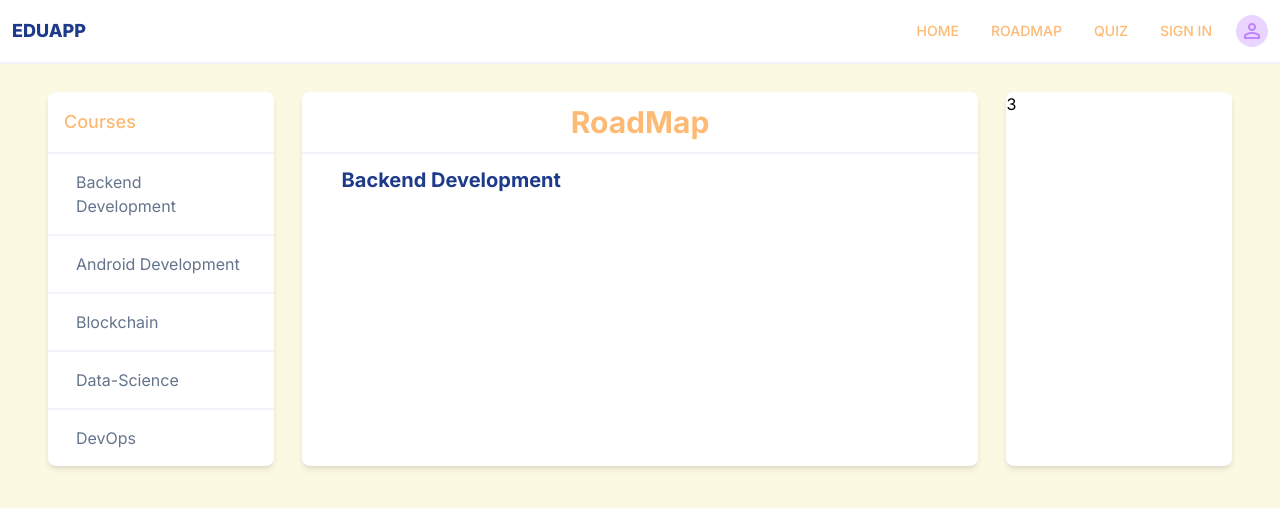
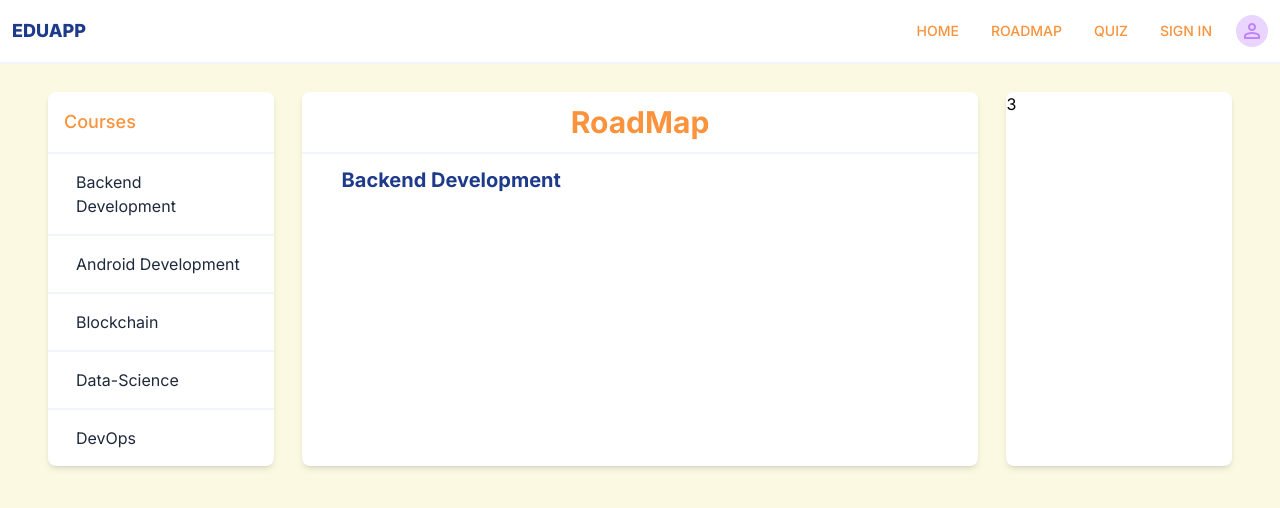
Before and after one commit to code-with-santanu/Eduapp, a Next.js app: page /roadmap in a window 1280 px wide. Shown: the top 508 px of the page. Built offline with nearby package versions, Linux system fonts and the light colour scheme.

Commit message:
Colours changed

```diff
--- a/src/app/Quiz/page.jsx
+++ b/src/app/Quiz/page.jsx
@@ -55,8 +55,8 @@ export default function Quiz(){
 
   return (
     <div className="flex flex-col px-12 py-7 space-y-2 items-center">
-      <div className="text-orange-300 shadow-sm bg-white p-3 rounded-lg w-2/3 text-center text-4xl font-extrabold">Quiz on Networking</div>
-      <div className="w-4/5 rounded-lg shadow-sm bg-white text-blue-900 font-bold">
+      <div className="text-orange-400 shadow-sm bg-white p-3 rounded-lg w-2/3 text-center text-3xl font-extrabold">Quiz on Networking</div>
+      <div className="w-4/5 rounded-lg shadow-md bg-white text-blue-900 font-bold">
 
       <div className="rounded-t-lg border-b-2 border-slate-100 bg-white text-blue-900 text-2xl font-bold px-10 py-4">
         Question: {activeQuestion + 1}
--- a/src/app/components/Navbar.js
+++ b/src/app/components/Navbar.js
@@ -7,7 +7,7 @@ function Navbar({ height }) {
       className={`fixed top-0 w-full ${height} bg-white flex border-b-2 border-slate-100 items-center p-3`}
     >
       <div className="font-extrabold text-lg text-blue-900">EDUAPP</div>
-      <div className="flex ml-auto text-orange-300 font-medium space-x-4 pr-4 ">
+      <div className="flex ml-auto text-orange-400 font-medium space-x-4 pr-4 ">
         <div className="py-1 px-2 hover:bg-orange-50 text-sm rounded-md">
           <Link href="/">HOME</Link>
         </div>
--- a/src/app/roadmap/page.jsx
+++ b/src/app/roadmap/page.jsx
@@ -10,10 +10,10 @@ export default function Roadmap() {
 			{/* <Navbar/> */}
 			<div className="flex px-12 py-7 space-x-7 w-full">
 				<div className="w-1/5 bg-white rounded-lg shadow-md">
-					<div className="p-4 text-lg text-orange-300 border-b-2 border-slate-100 font-medium rounded-t-lg">Courses</div>
+					<div className="p-4 text-lg text-orange-400 border-b-2 border-slate-100 font-medium rounded-t-lg">Courses</div>
 					{
 						data.roadmap.map((val,index,arr)=>{
-							let cn = "cursor-pointer hover:underline px-7 py-4 text-slate-500";
+							let cn = "cursor-pointer hover:underline hover:bg-purple-200 px-7 py-4 text-slate-800 ";
 							if (index!=arr.length-1)
 								return (<div key = {index} className={`${cn} border-b-2 border-slate-100`} onClick={()=>{setShow(val.course)}}>{val.course}</div>);
 							else
@@ -22,7 +22,7 @@ export default function Roadmap() {
 					}
 				</div>
 				<div className="w-3/5 bg-white rounded-lg shadow-md">
-					<div className="p-3 text-3xl text-center text-orange-300 border-b-2 border-slate-100 font-bold rounded-t-lg">RoadMap</div>
+					<div className="p-3 text-3xl text-center text-orange-400 border-b-2 border-slate-100 font-bold rounded-t-lg">RoadMap</div>
 					<div className="py-3 px-10 text-xl font-bold text-blue-900">{show}</div>
 				</div>
 				<div className="w-1/5 bg-white rounded-lg shadow-md">3</div>
```
